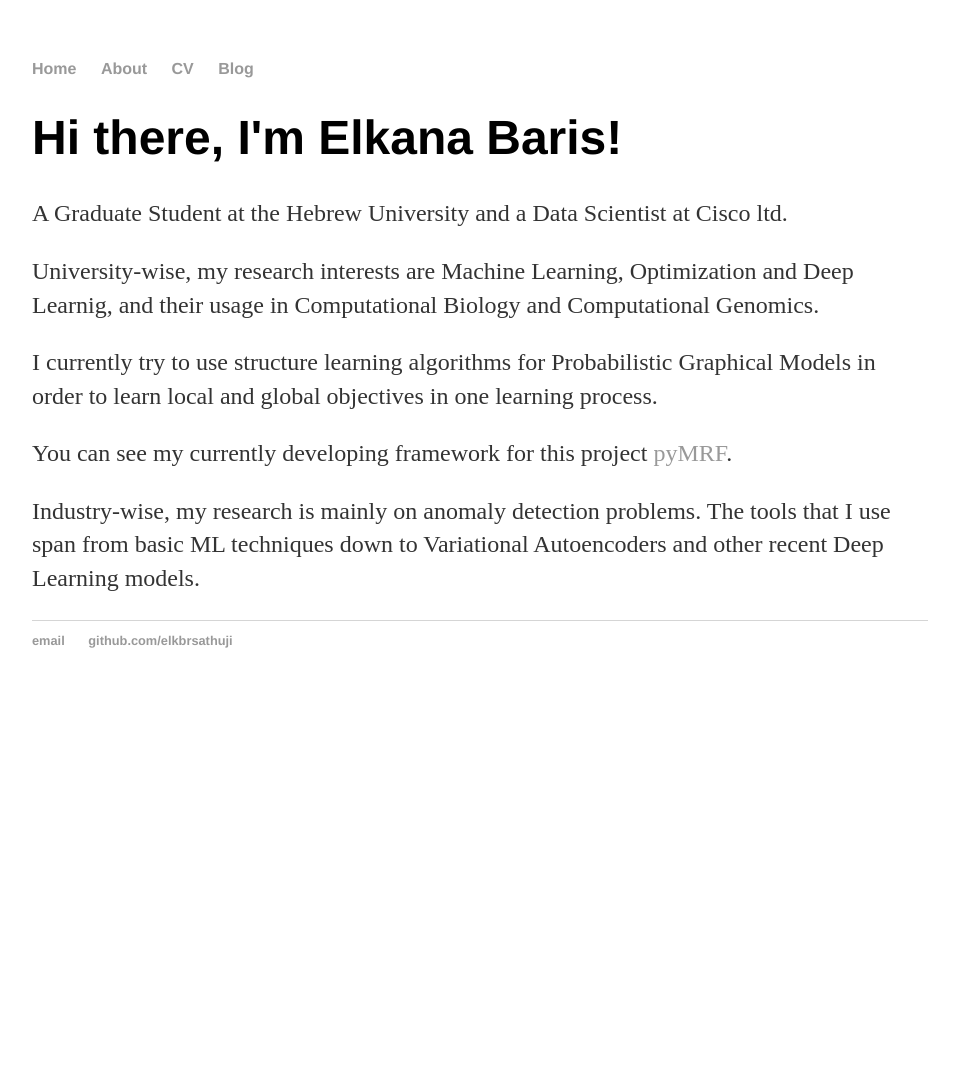
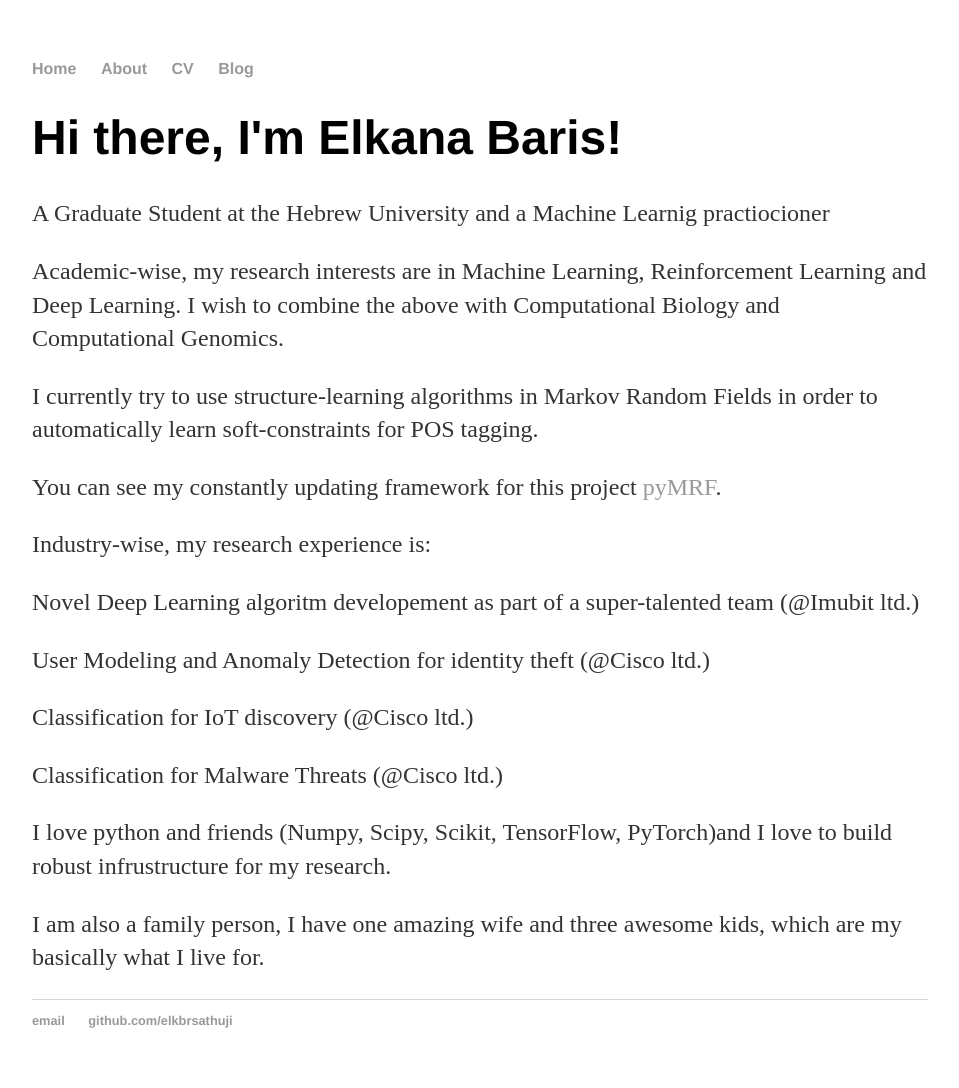
Before and after one commit to elkbrsathuji/elkbrsathuji.github.io, a Jekyll site: the page built from index.html, in a window 1280 px wide. Shown: the whole page, without its empty margins (160-1119 px from the left). Built offline with Jekyll 4.4.1, drawn with Linux system fonts in a browser that asks for light colours; before the commit the page ends 900 px from its top, so only the background shows below that.

Commit message:
Update index.html

```diff
--- a/index.html
+++ b/index.html
@@ -4,12 +4,17 @@ title: Elkana Baris
 ---
 <div class="blurb">
 <h1>Hi there, I'm Elkana Baris!</h1>
-<p>A Graduate Student at the Hebrew University and a Data Scientist at Cisco ltd.</p>
-<p>University-wise, my research interests are Machine Learning, Optimization and Deep Learnig,
-and their usage in Computational Biology and Computational Genomics.</p>
-<p>I currently try to use structure learning algorithms for Probabilistic Graphical Models
-in order to learn local and global objectives in one learning process.</p>
-<p>You can see my currently developing framework for this project <a href="https://github.com/elkbrsathuji/pyMRF">pyMRF</a>.</p>
-<p>Industry-wise, my research is mainly on anomaly detection problems.
-The tools that I use span from basic ML techniques down to Variational Autoencoders and other recent Deep Learning models.</p>
+<p>A Graduate Student at the Hebrew University and a Machine Learnig practiocioner</p>
+<p>Academic-wise, my research interests are in Machine Learning, Reinforcement Learning and Deep Learning.
+I wish to combine the above with Computational Biology and Computational Genomics.</p>
+<p>I currently try to use structure-learning algorithms in Markov Random Fields
+in order to automatically learn soft-constraints for POS tagging.</p>
+<p>You can see my constantly updating framework for this project <a href="https://github.com/elkbrsathuji/pyMRF">pyMRF</a>.</p>
+<p>Industry-wise, my research experience is:</p>
+  <p> Novel Deep Learning algoritm developement as part of a super-talented team (@Imubit ltd.) </p>
+  <p> User Modeling and Anomaly Detection for identity theft (@Cisco ltd.) </p>
+  <p> Classification for IoT discovery (@Cisco ltd.) </p>
+  <p> Classification for Malware Threats (@Cisco ltd.) </p>
+<p> I love python and friends (Numpy, Scipy, Scikit, TensorFlow, PyTorch)and I love to build robust infrustructure for my research.</p>
+<p> I am also a family person, I have one amazing wife and three awesome kids, which are my basically what I live for.</p>
 </div><!-- /.blurb -->
```
